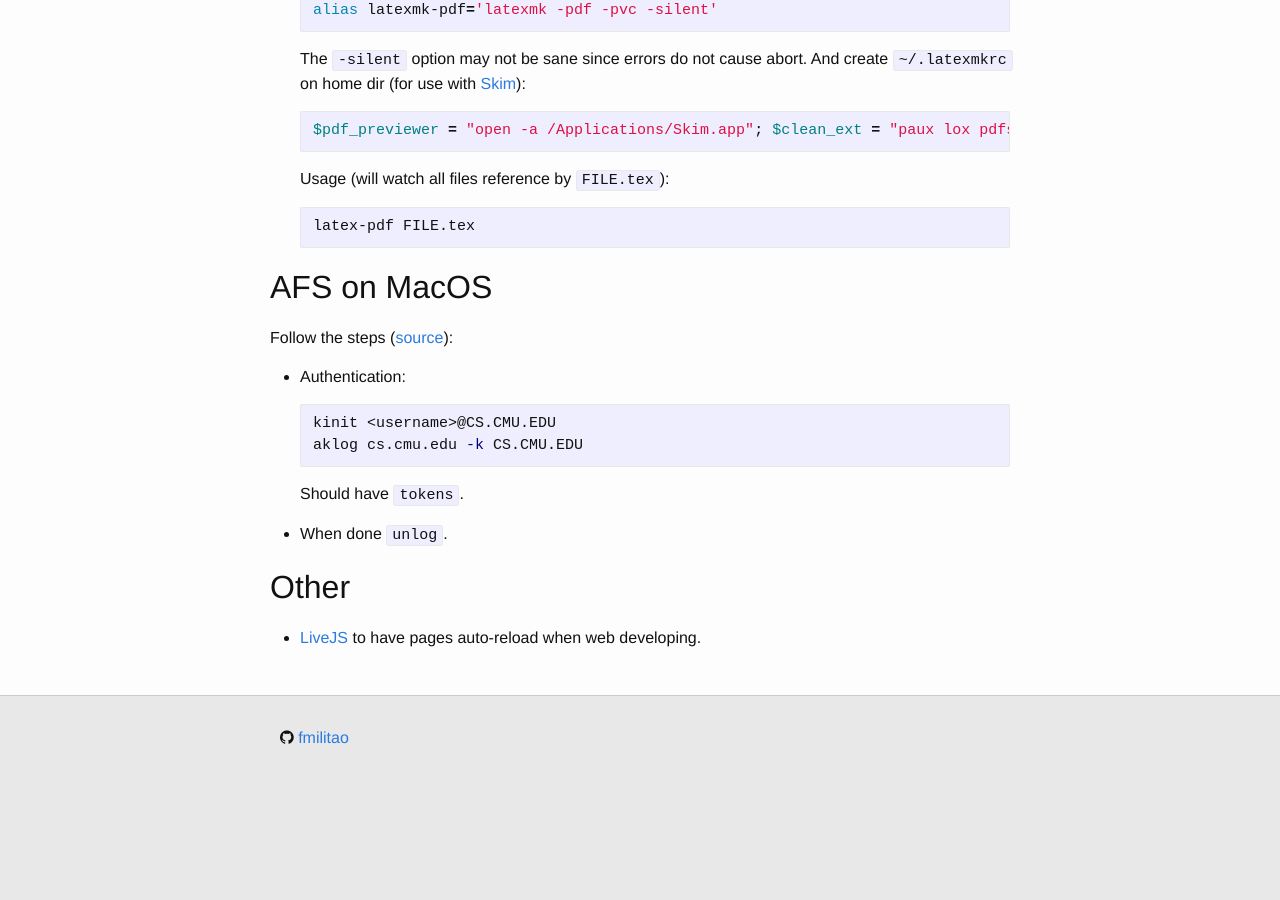
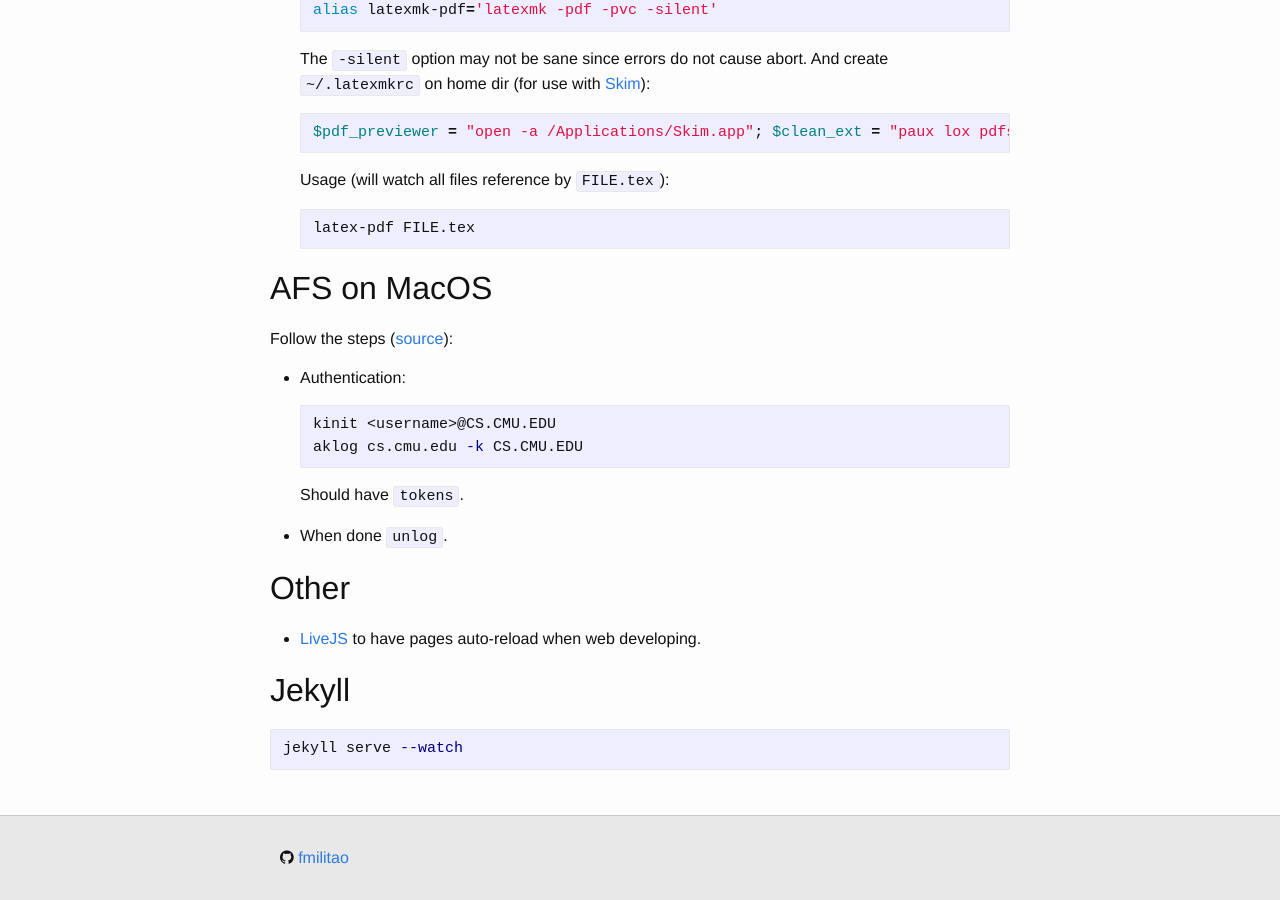
Before and after one commit to fmilitao/fmilitao.github.io, a Jekyll site: the page built from notes.md, in a window 1280 px wide and 900 px high, scrolled down 4782 px. Built offline with Jekyll 4.4.1, drawn with Linux system fonts in a browser that asks for light colours; before the commit the page ends 5562 px from its top, so only the background shows below that.

Commit message:
Add sheety-writer project and jekyll notes

````diff
--- a/notes.md
+++ b/notes.md
@@ -10,18 +10,17 @@
 5. [AFS on MacOS](#afs-on-macos)
 6. [Other](#other)
 
-
 # Git
 
 These generally work best if you have already set [your custom editor](http://stackoverflow.com/questions/2596805/how-do-i-make-git-use-the-editor-of-my-choice-for-commits).
 
-* Edit last commit message ([source](http://stackoverflow.com/questions/179123/edit-an-incorrect-commit-message-in-git)):
+- Edit last commit message ([source](http://stackoverflow.com/questions/179123/edit-an-incorrect-commit-message-in-git)):
 
   ```bash
   git commit --amend
   ```
 
-* Edit last N commits or even squash them together ([source](http://stackoverflow.com/questions/5189560/squash-my-last-x-commits-together-using-git)):
+- Edit last N commits or even squash them together ([source](http://stackoverflow.com/questions/5189560/squash-my-last-x-commits-together-using-git)):
 
   ```bash
   # for where COMMIT_ID is the parent of the last commit to edit
@@ -32,7 +31,7 @@
 
   You can get the `${COMMIT_ID}` by looking at the `git log` (or `git log --graph` for easier way to see merges).
 
-* [Git stashing](https://git-scm.com/book/en/v1/Git-Tools-Stashing) to save changes, without committing (and check other branches, etc.):
+- [Git stashing](https://git-scm.com/book/en/v1/Git-Tools-Stashing) to save changes, without committing (and check other branches, etc.):
 
   ```bash
   # to stash changes
@@ -42,7 +41,7 @@
   git stash pop
   ```
 
-* Hard reset (i.e. **LOSING ALL LOCAL CHANGES** unless you stash them first) to fix diverged branch. Specially useful if someone force pushed their changes. ([source](http://stackoverflow.com/questions/2452226/master-branch-and-origin-master-have-diverged-how-to-undiverge-branches), [source](http://stackoverflow.com/questions/4157189/git-pull-while-ignoring-local-changes)):
+- Hard reset (i.e. **LOSING ALL LOCAL CHANGES** unless you stash them first) to fix diverged branch. Specially useful if someone force pushed their changes. ([source](http://stackoverflow.com/questions/2452226/master-branch-and-origin-master-have-diverged-how-to-undiverge-branches), [source](http://stackoverflow.com/questions/4157189/git-pull-while-ignoring-local-changes)):
 
   ```bash
   git reset --hard ${BRANCH}
@@ -50,19 +49,19 @@
   git pull
   ```
 
-* Pushing local branches to origin while also setting upstream ([source](http://stackoverflow.com/questions/6089294/why-do-i-need-to-do-set-upstream-all-the-time)):
+- Pushing local branches to origin while also setting upstream ([source](http://stackoverflow.com/questions/6089294/why-do-i-need-to-do-set-upstream-all-the-time)):
 
   ```bash
   git push -u origin ${BRANCH}
   ```
 
-* Checkout files from specific branches ([source](http://nicolasgallagher.com/git-checkout-specific-files-from-another-branch/)):
+- Checkout files from specific branches ([source](http://nicolasgallagher.com/git-checkout-specific-files-from-another-branch/)):
 
   ```bash
   git checkout ${BRANCH} -- ${PATH_TO_FILE}
   ```
 
-* Keep theirs/ours version of files in merge conflicts ([source](http://gitready.com/advanced/2009/02/25/keep-either-file-in-merge-conflicts.html)):
+- Keep theirs/ours version of files in merge conflicts ([source](http://gitready.com/advanced/2009/02/25/keep-either-file-in-merge-conflicts.html)):
 
   ```bash
   # uses version we have
@@ -71,14 +70,14 @@
   git checkout --theirs ${FILE}
   ```
 
-* Ensure `upstream` points to correct URL, i.e. original owner ([source](https://help.github.com/articles/configuring-a-remote-for-a-fork/)):
+- Ensure `upstream` points to correct URL, i.e. original owner ([source](https://help.github.com/articles/configuring-a-remote-for-a-fork/)):
 
   ```bash
   git remote -v #lists remotes, if no 'upstream' then add manually:
   git remote add upstream https://github.com/ORIGINAL_OWNER/ORIGINAL_REPOSITORY.git
   ```
 
-* Fetch and merge, push to origin ([source](https://help.github.com/articles/syncing-a-fork/)):
+- Fetch and merge, push to origin ([source](https://help.github.com/articles/syncing-a-fork/)):
 
   ```bash
   git fetch upstream
@@ -87,7 +86,7 @@
   git push origin
   ```
 
-* Delete remote branch ([source](http://stackoverflow.com/questions/2003505/how-to-delete-a-git-branch-both-locally-and-remotely)):
+- Delete remote branch ([source](http://stackoverflow.com/questions/2003505/how-to-delete-a-git-branch-both-locally-and-remotely)):
 
   ```bash
   git push origin --delete ${BRANCH_NAME}
@@ -95,13 +94,13 @@
   git fetch --all --prune
   ```
 
-* Fetch and prune remotes that were deleted:
+- Fetch and prune remotes that were deleted:
 
   ```bash
   git fetch --all --prune --tags
   ```
 
-* Update github pages branch of a project ([source](http://lea.verou.me/2011/10/easily-keep-gh-pages-in-sync-with-master/)):
+- Update github pages branch of a project ([source](http://lea.verou.me/2011/10/easily-keep-gh-pages-in-sync-with-master/)):
 
   ```bash
   git checkout gh-pages
@@ -112,7 +111,7 @@
 
   Then return to your work branch.
 
-* Remote branches look out:
+- Remote branches look out:
 
   ```bash
   # counts
@@ -121,7 +120,7 @@
   git for-each-ref --sort=committerdate refs/remotes/ --format='%(committername) %(color:yellow)%(refname:short)%(color:reset) - %(contents:subject) -  (%(color:green)%(committerdate:relative)%(color:reset))' | grep <your name>
   ```
 
-* Useful `.gitconfig` options (suggested by [Diogo Sousa](https://github.com/orium)):
+- Useful `.gitconfig` options (suggested by [Diogo Sousa](https://github.com/orium)):
 
   ```
   [push]
@@ -175,7 +174,7 @@
 
 # Docker
 
-* [Get bash or ssh into running container](http://askubuntu.com/questions/505506/how-to-get-bash-or-ssh-into-a-running-container-in-background-mode):
+- [Get bash or ssh into running container](http://askubuntu.com/questions/505506/how-to-get-bash-or-ssh-into-a-running-container-in-background-mode):
 
   ```bash
   $ sudo docker exec -i -t ${CONTAINER_ID} bash
@@ -183,31 +182,31 @@
   $ sudo docker exec -i -t ${CONTAINER_NAME} bash
   ```
 
-* Name the container using the `--name ${CONTAINER_NAME}` flag when running (auto-gen names are usually cool, though).
+- Name the container using the `--name ${CONTAINER_NAME}` flag when running (auto-gen names are usually cool, though).
 
-* Get a running container's ip address ([source](http://stackoverflow.com/questions/17157721/getting-a-docker-containers-ip-address-from-the-host)):
+- Get a running container's ip address ([source](http://stackoverflow.com/questions/17157721/getting-a-docker-containers-ip-address-from-the-host)):
 
   ```bash
   docker inspect --format '{{ .NetworkSettings.IPAddress }}' ${CONTAINER_ID}
   ```
 
-* [Docker cheat sheet](https://github.com/wsargent/docker-cheat-sheet).
+- [Docker cheat sheet](https://github.com/wsargent/docker-cheat-sheet).
 
 # Generating HTML from Github flavored Markdown
 
-* For listening to changes (launches local http server, auto-refreshes on MARKDOWN_FILE changes, opens browser):
+- For listening to changes (launches local http server, auto-refreshes on MARKDOWN_FILE changes, opens browser):
 
   ```bash
   grip --wide --title="Random Notes" --user-content -b ${MARKDOWN_FILE}
   ```
 
-* For generating standalone html file:
+- For generating standalone html file:
 
   ```bash
   grip --wide --title="Random Notes" --user-content --export ${MARKDOWN_FILE}
   ```
 
-* To clean up the ugly line on the bottom left:
+- To clean up the ugly line on the bottom left:
 
   ```bash
   sed -i .bak  's/.discussion-timeline::before{position:absolute;top:0;bottom:0;left:79px;z-index:-1;display:block;width:2px;content:"";background-color:#f3f3f3}/.discussion-timeline::before{position:absolute;top:0;bottom:0;left:79px;z-index:-1;display:block;width:2px;content:"";}/g' ${HTML_FILE}
@@ -219,40 +218,41 @@
 
 # Bash
 
-* [Bash string operators](http://sookocheff.com/post/bash/bash-string-operators/)
+- [Bash string operators](http://sookocheff.com/post/bash/bash-string-operators/)
 
-* Disk usage:
+- Disk usage:
 
   ```bash
   # disk usage
   du -h -d 1 *
   ```
 
-* Capture groups in sed:
+- Capture groups in sed:
 
   ```bash
   # use capture groups in sed
   sed -e 's/.*"id":\([0-9]\{1,15\}\).*"type":"\([a-zA-Z]\{1,10\}\).*/\1 \2/g' ${FILE}
   ```
 
-* Show current time in terminal prompt by adding the line to `.bash_profile` (for mac terminals):
+- Show current time in terminal prompt by adding the line to `.bash_profile` (for mac terminals):
 
   ```bash
   export PS1="\t$ "
   ```
 
-* Latexmk alias ([source](http://jon.smajda.com/2008/03/08/latexmk/)). Add line to `.bash_profile`:
+- Latexmk alias ([source](http://jon.smajda.com/2008/03/08/latexmk/)). Add line to `.bash_profile`:
 
   ```bash
   alias latexmk-pdf='latexmk -pdf -pvc -silent'
   ```
 
   The `-silent` option may not be sane since errors do not cause abort.
-  And create `~/.latexmkrc ` on home dir (for use with [Skim](http://skim-app.sourceforge.net/)):
+  And create `~/.latexmkrc` on home dir (for use with [Skim](http://skim-app.sourceforge.net/)):
 
   ```bash
   $pdf_previewer = "open -a /Applications/Skim.app"; $clean_ext = "paux lox pdfsync out";
   ```
+
   Usage (will watch all files reference by `FILE.tex`):
 
   ```bash
@@ -263,17 +263,23 @@
 
 Follow the steps ([source](http://www.cs.cmu.edu/~help/afs/afs_authentication.html)):
 
-  * Authentication:
+- Authentication:
 
-    ```bash
-    kinit <username>@CS.CMU.EDU
-    aklog cs.cmu.edu -k CS.CMU.EDU
-    ```
+  ```bash
+  kinit <username>@CS.CMU.EDU
+  aklog cs.cmu.edu -k CS.CMU.EDU
+  ```
 
-    Should have `tokens`.
+  Should have `tokens`.
 
-  * When done `unlog`.
+- When done `unlog`.
 
 # Other
 
-* [LiveJS](http://livejs.com/) to have pages auto-reload when web developing.
+- [LiveJS](http://livejs.com/) to have pages auto-reload when web developing.
+
+# Jekyll
+
+```bash
+jekyll serve --watch
+```
````
Also changed, not shown: _posts/2019-07-30-sheety-writer.md (added, +10 -0 lines), images/sheety-writer.png (added).
